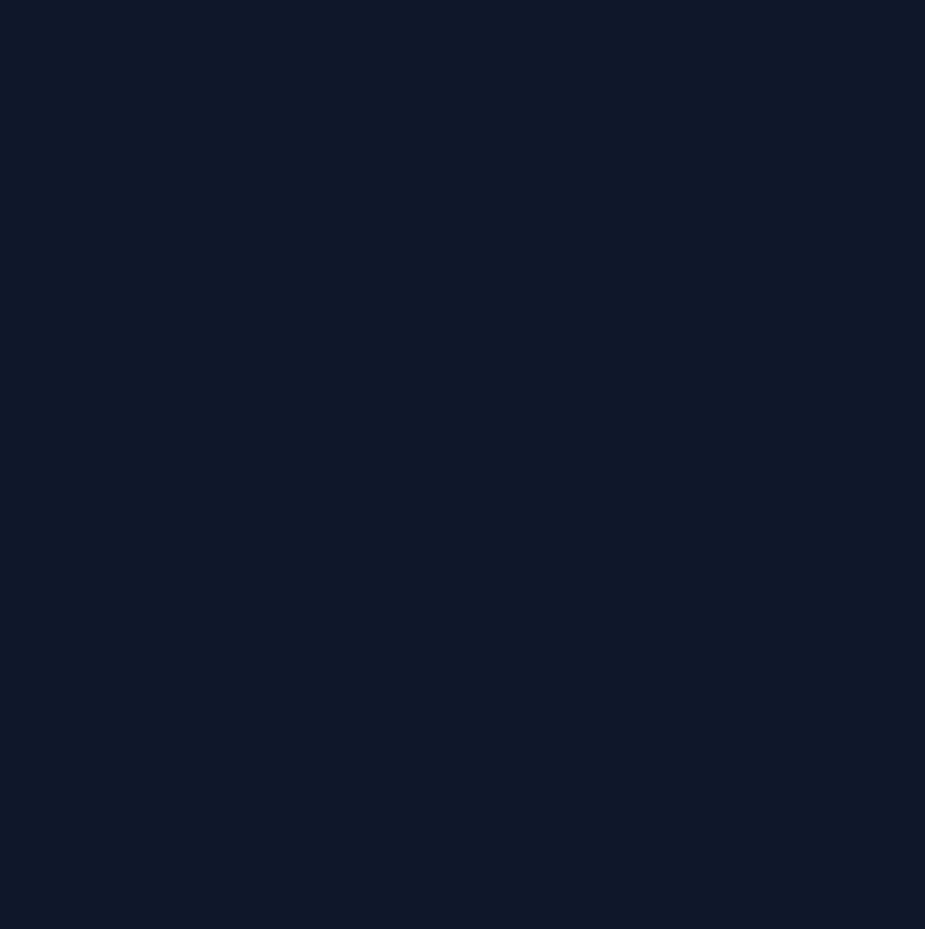
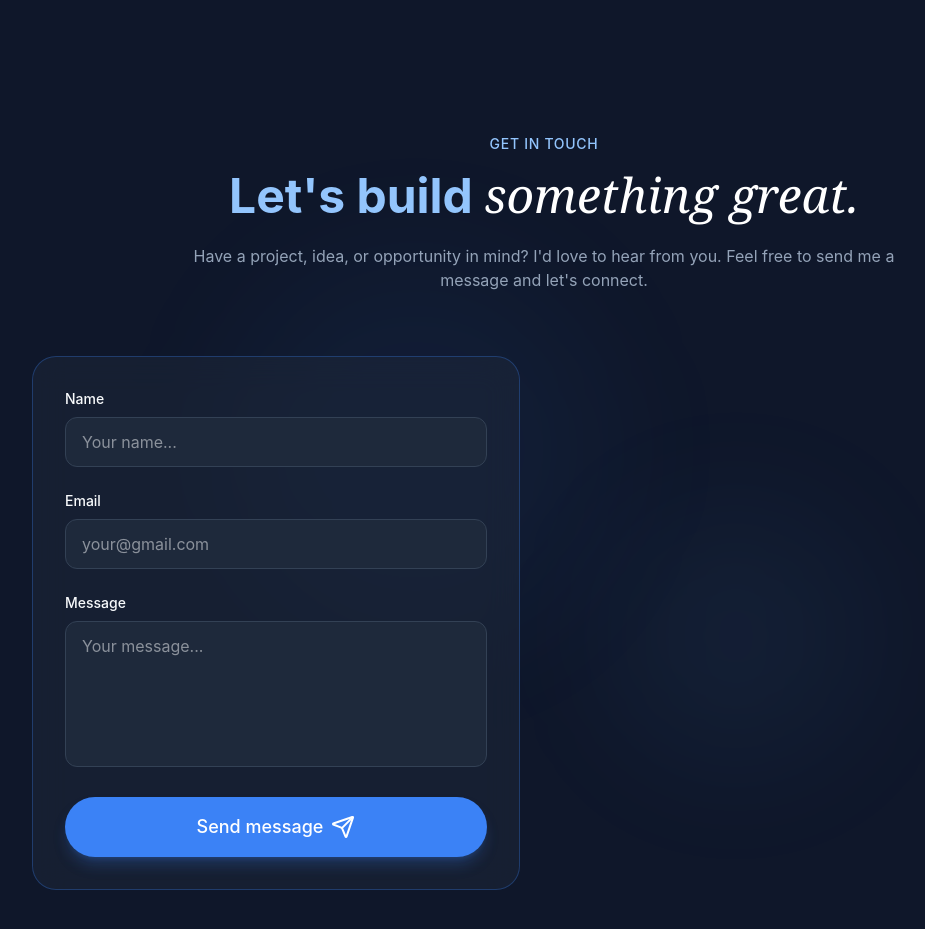
Before and after one commit to JocelDS/Portfolio, a React (Vite) app: page / in a window 1280 px wide. Shown: the part 7480-8409 px from the top of the page, without its empty margins (96-1021 px from the left). Before the commit the page ends 7483 px from the top, so only its background shows below. Built offline with nearby package versions, Linux system fonts and the light colour scheme.

Commit message:
Update dependencies and Contact section

```diff
--- a/package.json
+++ b/package.json
@@ -10,6 +10,7 @@
     "preview": "vite preview"
   },
   "dependencies": {
+    "@emailjs/browser": "^4.4.1",
     "@tailwindcss/vite": "^4.3.3",
     "lucide-react": "^1.28.0",
     "react": "^19.2.8",
--- a/src/sections/Contact.jsx
+++ b/src/sections/Contact.jsx
@@ -1,3 +1,139 @@
+import { Button } from "@/components/Buttons";
+import { Mail, MapPin, Phone, Send } from "lucide-react";
+import { useState } from "react";
+
+const contactInfo = [
+  {
+    icon: Mail,
+    label: "Email",
+    value: "jauriguedelossantos@gmail.com",
+    hreft: "mailto:jauriguedelossantos@gmail.com",
+  },
+
+  {
+    icon: Phone,
+    label: "Phone",
+    value: "+63 993 247 9938",
+    hreft: "tel:+639932479938",
+  },
+
+  {
+    icon: MapPin,
+    label: "Location",
+    value: "016 San Pedro Barangay Rd, Malvar, Batangas",
+    hreft: "https://maps.app.goo.gl/cXgz6FBdUGW3x8FM7",
+  },
+];
+
 export const Contact = () => {
-  return <section></section>;
+  const [formData, setFormData] = useState({
+    name: "",
+    email:"",
+    message:"",
+  })
+  const [isLoading, setIsLoading] = useState(false);
+  const [submitStatus, setSubmitStatus] = useState({
+    type: null,
+    message:"",
+  });
+
+  const handleSubmit = async (e) => {
+    e.preventDefault();
+
+    try {
+
+    } catch (err) {
+
+    }
+  }
+  return (
+    <section id="contact" className="py-32 relative overflow-hidden">
+      <div className="absolute top-0 left-0 w-full h-full">
+        <div className="absolute top-1/4 left-1/4 w-96 h-96 bg-primary/5 rounded-full blur-3xl" />
+        <div className="absolute bottom-1/4 right-1/4 w-64 h-64 bg-highlight/5 rounded-full blur-3xl" />
+      </div>
+
+      <div className="text-center mx-auto max-w-3xl mb-16">
+        <span className="text-secondary-foreground text-sm font-medium tracking-wider uppercase animate-fade-in">
+          get in touch
+        </span>
+
+        <h2 className="text-4xl md:text-5xl font-bold mt-4 mb-6 animate-fade-in animation-delay-100 text-secondary-foreground">
+          Let's build{" "}
+          <span className="font-serif italic font-normal text-white">
+            something great.
+          </span>
+        </h2>
+
+        <p className="text-muted-foreground animate-fade-in animation-delay-200">
+          Have a project, idea, or opportunity in mind? I'd love to hear from
+          you. Feel free to send me a message and let's connect.
+        </p>
+      </div>
+
+      <div className="grid lg:grid-cols-2 gap-12 max-w-5xl mx-auto">
+        <div className="glass p-8 rounded-3xl border border-primary/30 animate-fade-in animation-delay-300">
+          <form className="space-y-6" onSubmit={handleSubmit}>
+            <div>
+              <label htmlFor="name" className="block text-sm font-medium mb-2">
+                Name
+              </label>
+              <input
+                id="name"
+                type="text"
+                required
+                placeholder="Your name..."
+                value={formData.name}
+                onChange={(e) =>
+                  setFormData({ ...formData, name: e.target.value })
+                }
+                className="w-full px-4 py-3 bg-surface rounded-xl border border-border focus:border-primary focus:ring-1 focus:ring-primary outline-none transition-all"
+              />
+            </div>
+            <div>
+              <label
+                htmlFor="email"
+                type="email"
+                className="block text-sm font-medium mb-2"
+              >
+                Email
+              </label>
+              <input
+                required
+                placeholder="your@gmail.com"
+                value={formData.email}
+                onChange={(e) =>
+                  setFormData({ ...formData, email: e.target.value })
+                }
+                className="w-full px-4 py-3 bg-surface rounded-xl border border-border focus:border-primary focus:ring-1 focus:ring-primary outline-none transition-all"
+              />
+            </div>
+            <div>
+              <label
+                htmlFor="message"
+                className="block text-sm font-medium mb-2"
+              >
+                Message
+              </label>
+              <textarea
+                rows={5}
+                required
+                placeholder="Your message..."
+                value={formData.message}
+                onChange={(e) =>
+                  setFormData({ ...formData, message: e.target.value })
+                }
+                className="w-full px-4 py-3 bg-surface rounded-xl border border-border focus:border-primary focus:ring-1 focus:ring-primary outline-none transition-all resize-none"
+              />
+            </div>
+
+            <Button className="w-full" type="submit" size="lg">
+              Send message
+              <Send />
+            </Button>
+          </form>
+        </div>
+      </div>
+    </section>
+  );
 };
```
Also changed, not shown: 2 other files (tests, documents, lock files or other folders).
